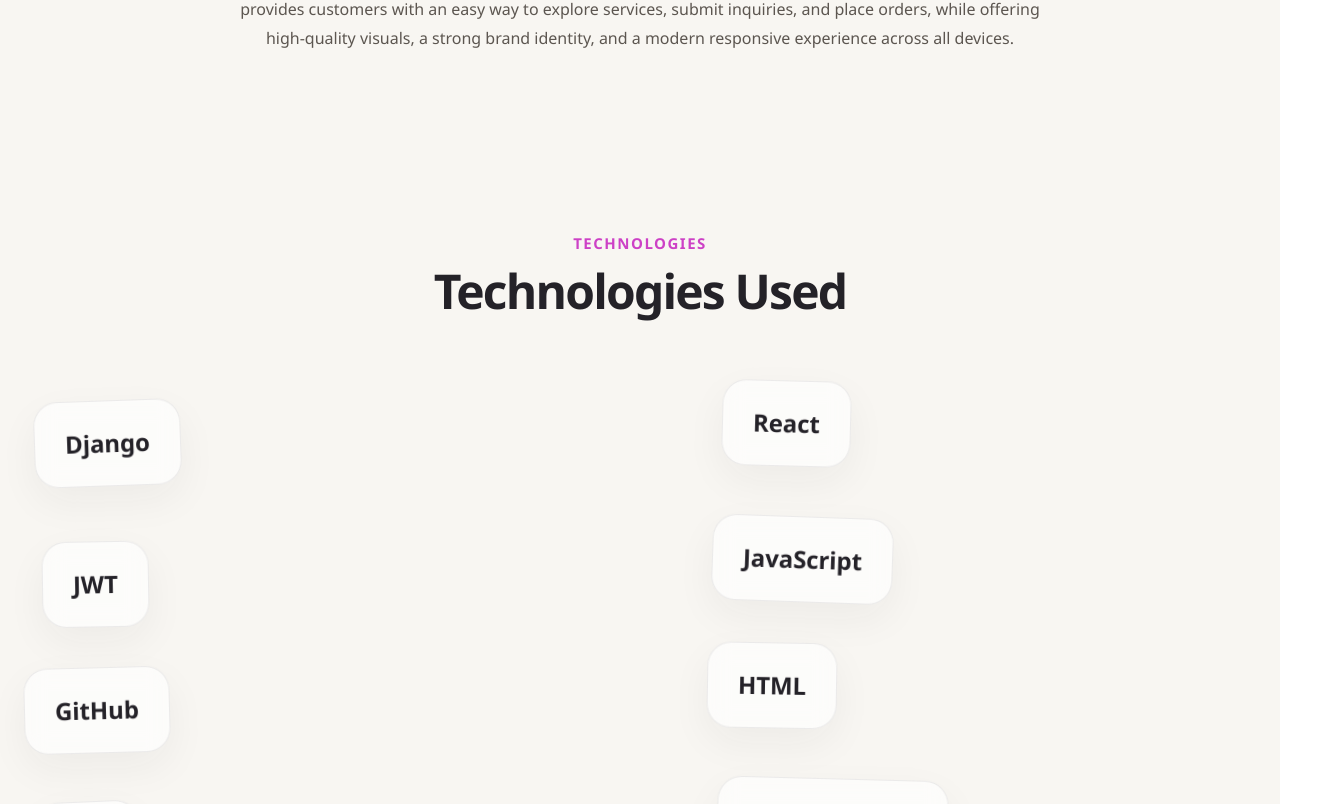
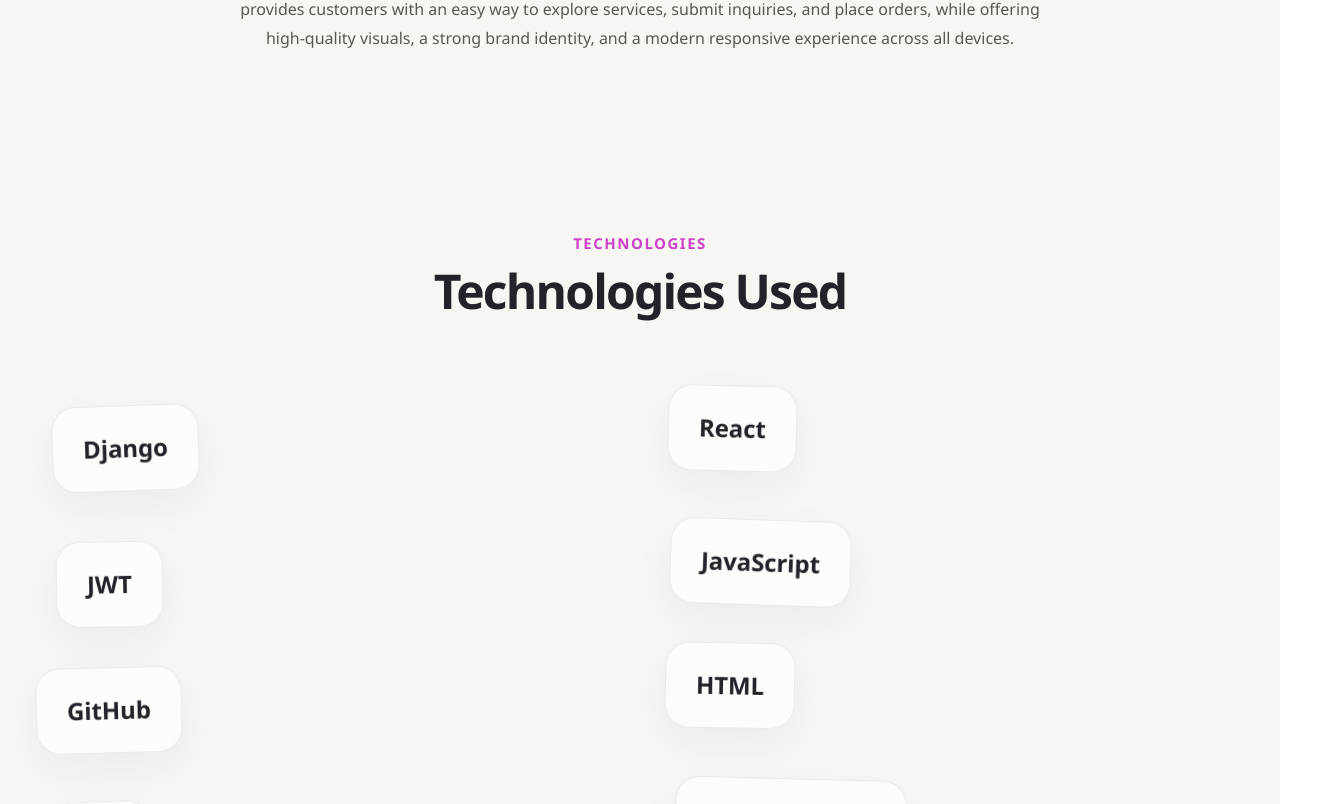
Before and after one commit to khalidmuhamadmuhamad80-arch/portfolio-frontend, a React app: page /projects/mk-web-studio in a window 1280 px wide. Shown: the part 1296-2100 px from the top of the page, 1332 px wide, since content can reach past the window. Built offline with nearby package versions, Linux system fonts and the light colour scheme; no server answers; the HTML template or start-up script is replaced by a standard one.

Commit message:
Update project hero button styles

```diff
--- a/src/components/mkwebstudio.css
+++ b/src/components/mkwebstudio.css
@@ -509,11 +509,17 @@
 
   padding: 35px 20px;
 
-  width: min(1300px, 195%);
+  width: min(1500px, 98%);
 
   box-sizing: border-box;
 }
-
+.mk-project-technologies-section {
+  width: 100%;
+  padding: 90px 5%;
+  background: #f8f6f2;
+  box-sizing: border-box;
+  overflow-x: hidden;   /* أضف السطر ده */
+}
 
 
 /* =========================================
@@ -570,20 +576,20 @@
 ========================================= */
 
 .mk-project-technology:nth-child(1) {
-  margin-top: 15px;
-  --tx: -18px;
+  margin-top: 20px;
+  --tx: -12px;
   --rot: -2deg;
 }
 
 .mk-project-technology:nth-child(2) {
-  margin-top: -25px;
-  --tx: 30px;
+  margin-top: -20px;
+  --tx: 18px;
   --rot: 1.5deg;
 }
 
 .mk-project-technology:nth-child(3) {
-  margin-top: 35px;
-  --tx: -10px;
+  margin-top: 30px;
+  --tx: -8px;
   --rot: -1deg;
 }
 
```
